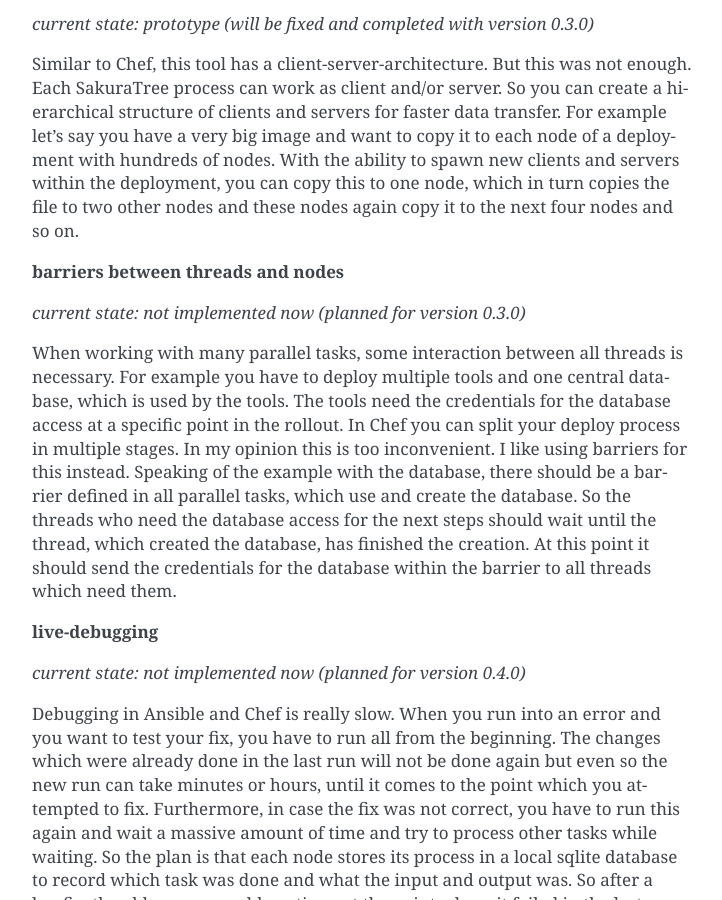
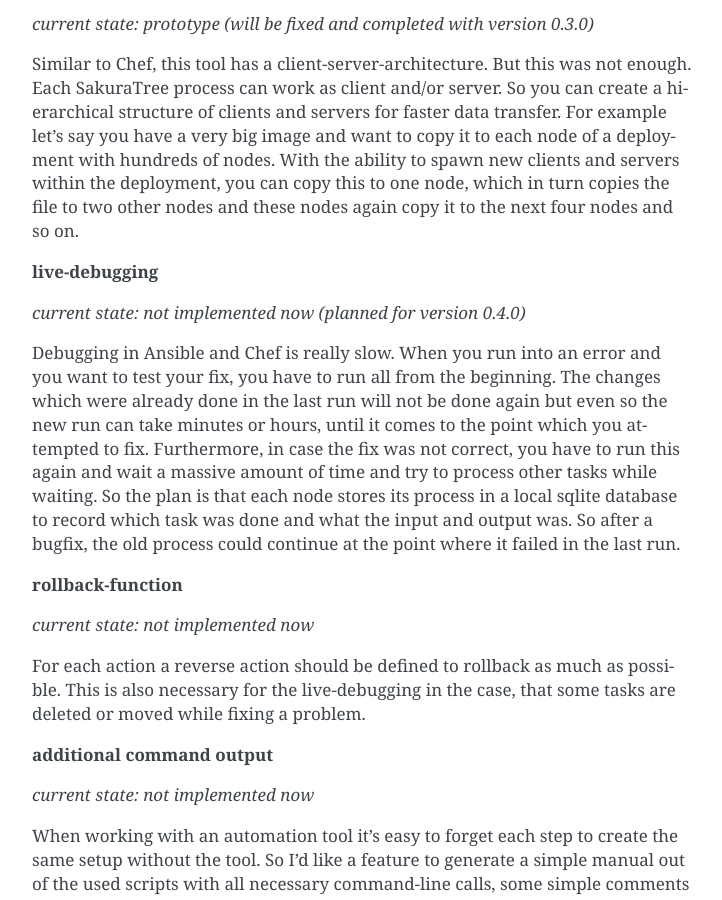
Before and after one commit to kitsudaiki/SakuraTree-Documentation, a Sphinx documentation site: the page built from source/introduction.rst, in a window 1280 px wide and 900 px high, scrolled down 2337 px. Shown: the whole window, without its empty margins (388-1110 px from the left). Built offline with Sphinx 7.4.7, drawn with Linux system fonts in a browser that asks for light colours.

Commit message:
remove barrier from list of core-features
The current set of multithreading features together with the
ability of the dynamic interaction with other hosts bring
already everything, which would also be possible by the original
planned barriers. Beside this inplementing the barriers in the
current dynamic base, could make the tree-files much more complicate
and hard to controll in bigger setups.
So I deceided the remove this planned feature.

```diff
--- a/source/introduction.rst
+++ b/source/introduction.rst
@@ -80,12 +80,6 @@ I often encountered things while deploying one or multiple nodes, which could be
 
 Similar to Chef, this tool has a client-server-architecture. But this was not enough. Each SakuraTree process can work as client and/or server. So you can create a hierarchical structure of clients and servers for faster data transfer. For example let's say you have a very big image and want to copy it to each node of a deployment with hundreds of nodes. With the ability to spawn new clients and servers within the deployment, you can copy this to one node, which in turn copies the file to two other nodes and these nodes again copy it to the next four nodes and so on.
 
-**barriers between threads and nodes**
-
-*current state: not implemented now (planned for version 0.3.0)*
-
-When working with many parallel tasks, some interaction between all threads is necessary. For example you have to deploy multiple tools and one central database, which is used by the tools. The tools need the credentials for the database access at a specific point in the rollout. In Chef you can split your deploy process in multiple stages. In my opinion this is too inconvenient. I like using barriers for this instead. Speaking of the example with the database, there should be a barrier defined in all parallel tasks, which use and create the database. So the threads who need the database access for the next steps should wait until the thread, which created the database, has finished the creation. At this point it should send the credentials for the database within the barrier to all threads which need them.
-
 **live-debugging**
 
 *current state: not implemented now (planned for version 0.4.0)*
```
